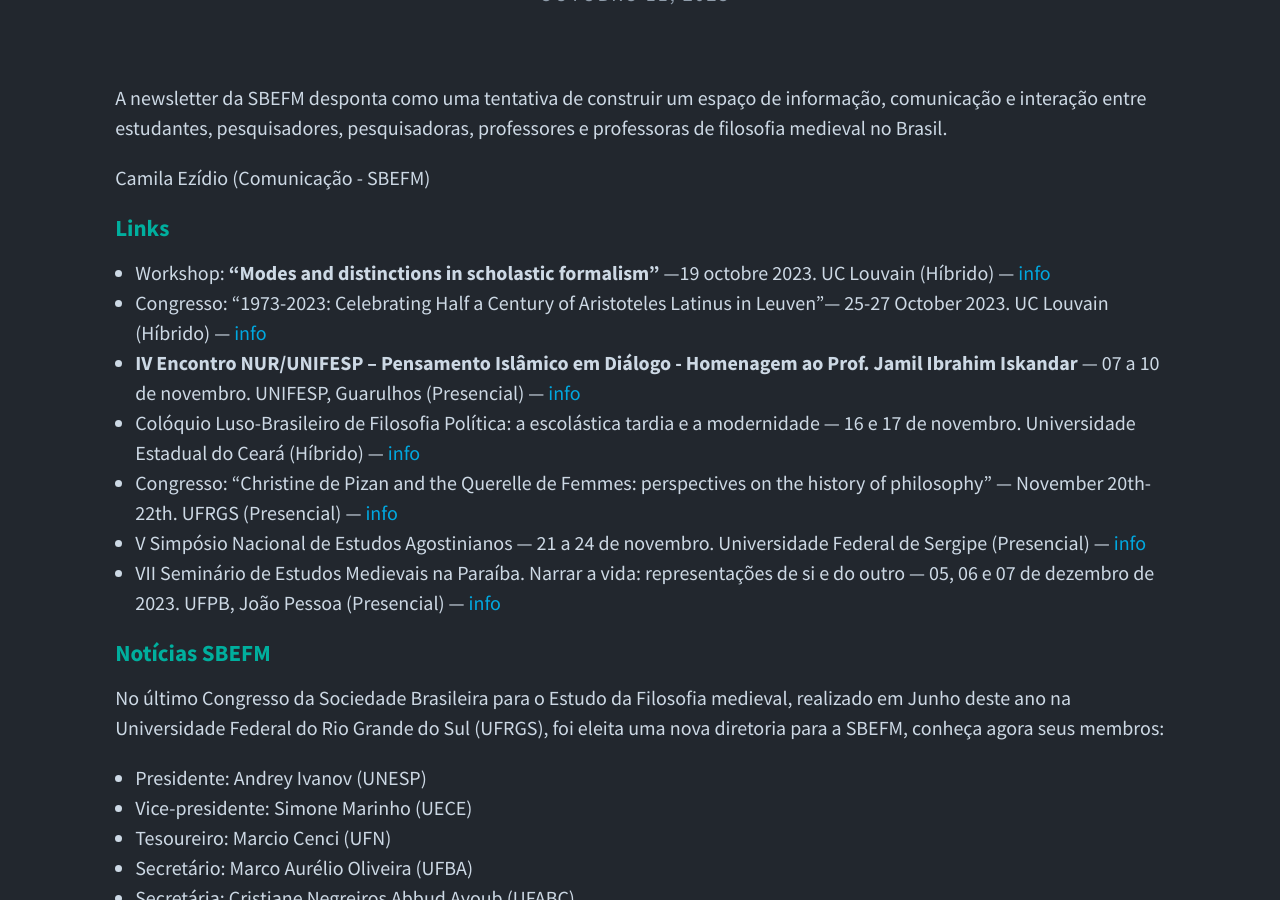
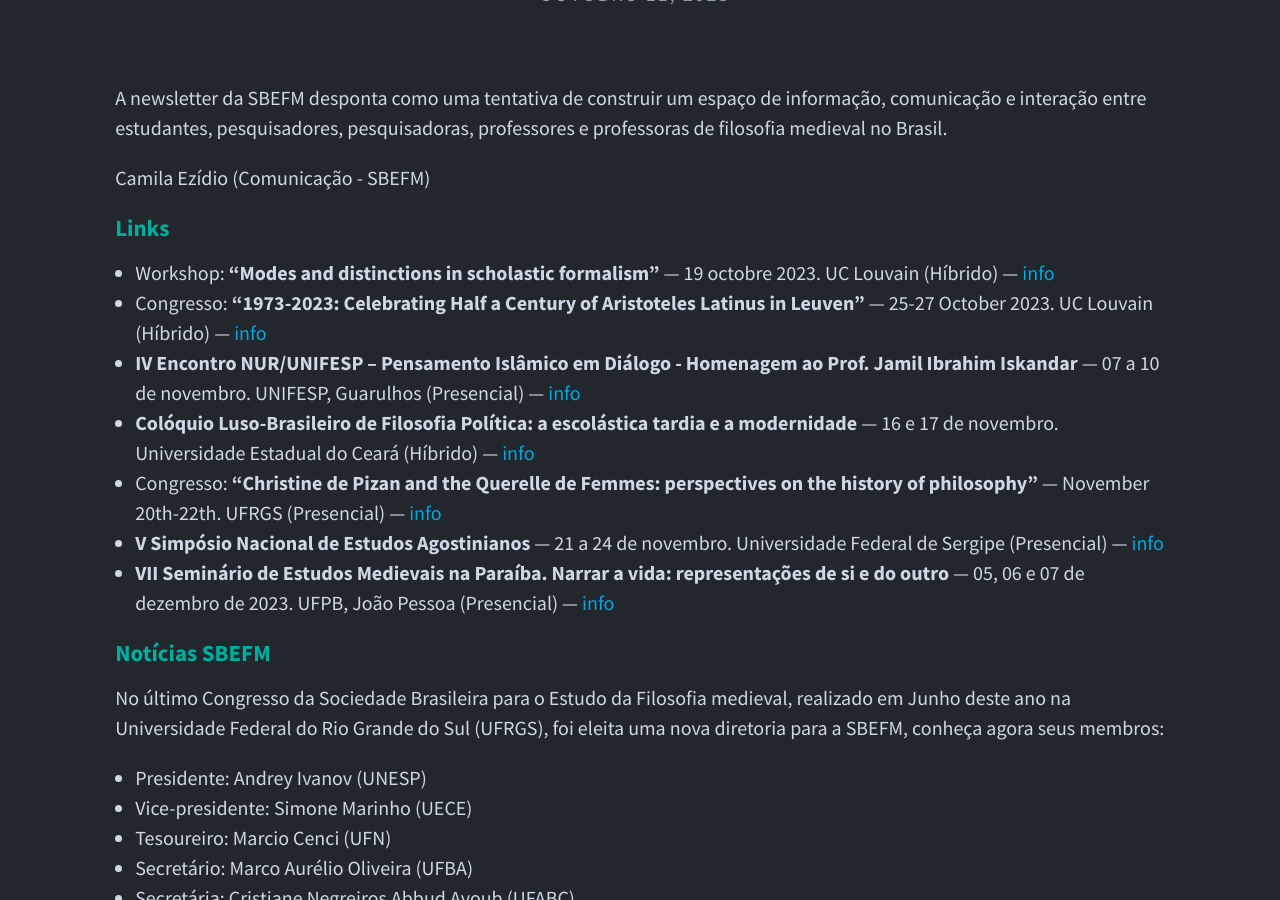
Before and after one commit to nap-o/sbefm, a Jekyll site: the page built from _posts/2023-10-11-newsletter-outubro-dezembro.md, in a window 1280 px wide and 900 px high, scrolled down 261 px. Built offline with Jekyll 4.4.1, drawn with Linux system fonts in a browser that asks for light colours.

```diff
--- a/_posts/2023-10-11-newsletter-outubro-dezembro.md
+++ b/_posts/2023-10-11-newsletter-outubro-dezembro.md
@@ -13,13 +13,13 @@ A newsletter da SBEFM desponta como uma tentativa de construir um espaço de inf
 Camila Ezídio (Comunicação - SBEFM)
 
 #### Links
-- Workshop: **“Modes and distinctions in scholastic formalism”** —19 octobre 2023. UC Louvain (Híbrido) — [info](https://uclouvain.be/fr/instituts-recherche/isp/evenements/modes-and-distinctions-in-scholastic-formalism.html){:target="_blank"}
-- Congresso: "1973-2023: Celebrating Half a Century of Aristoteles Latinus in Leuven"— 25-27 October 2023. UC Louvain (Híbrido) — [info](https://hiw.kuleuven.be/dwmc/events/aristoteles-latinus){:target="_blank"}
+- Workshop: **“Modes and distinctions in scholastic formalism”** — 19 octobre 2023. UC Louvain (Híbrido) — [info](https://uclouvain.be/fr/instituts-recherche/isp/evenements/modes-and-distinctions-in-scholastic-formalism.html){:target="_blank"}
+- Congresso: **"1973-2023: Celebrating Half a Century of Aristoteles Latinus in Leuven"** — 25-27 October 2023. UC Louvain (Híbrido) — [info](https://hiw.kuleuven.be/dwmc/events/aristoteles-latinus){:target="_blank"}
 - **IV Encontro NUR/UNIFESP – Pensamento Islâmico em Diálogo - Homenagem ao Prof. Jamil Ibrahim Iskandar** — 07 a 10 de novembro. UNIFESP, Guarulhos (Presencial) — [info](https://sites.google.com/site/nurunifesp/nur/iv-encontro-nurunifesp-pensamento-isl%C3%A2mico-em-di%C3%A1logo){:target="_blank"}
-- Colóquio Luso-Brasileiro de Filosofia Política: a escolástica tardia e a modernidade — 16 e 17 de novembro. Universidade Estadual do Ceará (Híbrido) — [info](https://eventos.uece.br/siseventos/processaEvento/evento/exibeDocumentosEvento.jsf;jsessionid=11FBD8860A469EE815A8241A7FB744A3?id=1069&contexto=lubafipo){:target="_blank"}
-- Congresso: “Christine de Pizan and the Querelle de Femmes: perspectives on the history of philosophy” — November 20th-22th. UFRGS (Presencial) — [info](https://mulheresnahistoriadafilosofia.wordpress.com/){:target="_blank"}
-- V Simpósio Nacional de Estudos Agostinianos — 21 a 24 de novembro. Universidade Federal de Sergipe (Presencial) — [info](https://sites.google.com/view/xxivsemanadefilosofia/p%C3%A1gina-inicial){:target="_blank"}
-- VII Seminário de Estudos Medievais na Paraíba. Narrar a vida: representações de si e do outro — 05, 06 e 07 de dezembro de 2023. UFPB, João Pessoa (Presencial) — [info](https://www.ufpb.br/semp/){:target="_blank"}
+- **Colóquio Luso-Brasileiro de Filosofia Política: a escolástica tardia e a modernidade** — 16 e 17 de novembro. Universidade Estadual do Ceará (Híbrido) — [info](https://eventos.uece.br/siseventos/processaEvento/evento/exibeDocumentosEvento.jsf;jsessionid=11FBD8860A469EE815A8241A7FB744A3?id=1069&contexto=lubafipo){:target="_blank"}
+- Congresso: **“Christine de Pizan and the Querelle de Femmes: perspectives on the history of philosophy”** — November 20th-22th. UFRGS (Presencial) — [info](https://mulheresnahistoriadafilosofia.wordpress.com/){:target="_blank"}
+- **V Simpósio Nacional de Estudos Agostinianos** — 21 a 24 de novembro. Universidade Federal de Sergipe (Presencial) — [info](https://sites.google.com/view/xxivsemanadefilosofia/p%C3%A1gina-inicial){:target="_blank"}
+- **VII Seminário de Estudos Medievais na Paraíba. Narrar a vida: representações de si e do outro** — 05, 06 e 07 de dezembro de 2023. UFPB, João Pessoa (Presencial) — [info](https://www.ufpb.br/semp/){:target="_blank"}
 
 
 #### Notícias SBEFM
```
